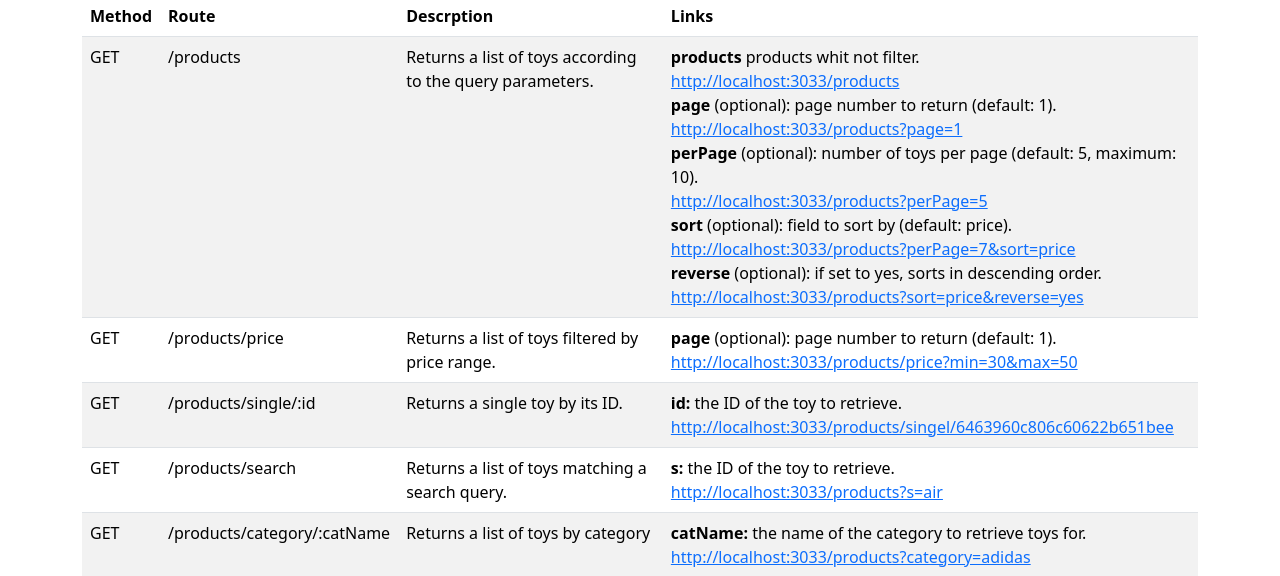
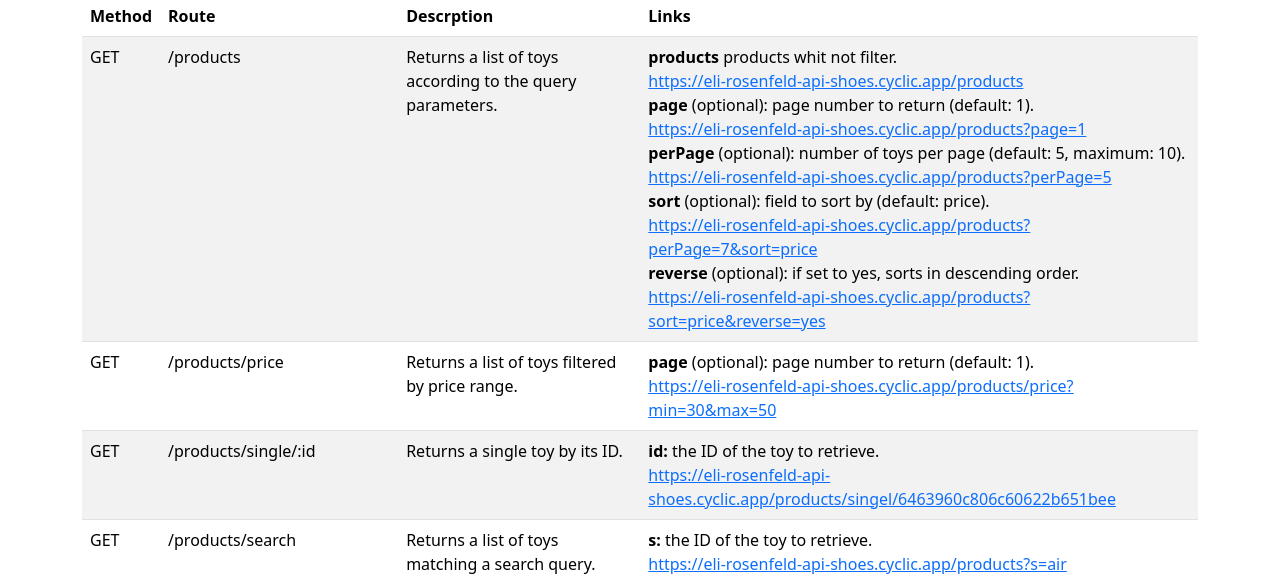
Before and after one commit to Rosenfeld99/shoes_API, a website: page public/index.html in a window 1280 px wide. Shown: the part 233-809 px from the top of the page. Drawn offline with nearby package versions, Linux system fonts and the light colour scheme.

Commit message:
Add files via upload

```diff
--- a/public/index.html
+++ b/public/index.html
@@ -29,23 +29,23 @@
           <td>
               <b>products</b> products whit not filter.
             <br>
-              <a href="/products">http://localhost:3033/products </a>
+              <a href="/products">https://eli-rosenfeld-api-shoes.cyclic.app/products </a>
             <br>
               <b>page</b> (optional): page number to return (default: 1).
             <br>
-              <a href="/products?page=1">http://localhost:3033/products?page=1 </a>
+              <a href="/products?page=1">https://eli-rosenfeld-api-shoes.cyclic.app/products?page=1 </a>
             <br/>
               <b>perPage</b> (optional): number of toys per page (default: 5, maximum: 10).
             <br>
-              <a href="/products?perPage=5">http://localhost:3033/products?perPage=5</a>
+              <a href="/products?perPage=5">https://eli-rosenfeld-api-shoes.cyclic.app/products?perPage=5</a>
             <br/>
               <b>sort</b> (optional): field to sort by (default: price).
             <br>
-              <a href="/products?perPage=7&sort=price">http://localhost:3033/products?perPage=7&sort=price</a>
+              <a href="/products?perPage=7&sort=price">https://eli-rosenfeld-api-shoes.cyclic.app/products?perPage=7&sort=price</a>
             <br>
               <b>reverse</b> (optional): if set to yes, sorts in descending order.
             <br/>
-              <a href="/products?perPage=7&sort=price">http://localhost:3033/products?sort=price&reverse=yes</a>
+              <a href="/products?perPage=7&sort=price">https://eli-rosenfeld-api-shoes.cyclic.app/products?sort=price&reverse=yes</a>
           </td>
         </tr>
         <tr>
@@ -55,7 +55,7 @@
           </td>
           <td><b>page</b> (optional): page number to return (default: 1).
             <br>
-            <a href="/products/price?max=500&min=300"> http://localhost:3033/products/price?min=30&max=50 </a>
+            <a href="/products/price?max=500&min=300"> https://eli-rosenfeld-api-shoes.cyclic.app/products/price?min=30&max=50 </a>
         </tr>
         <tr>
           <td>GET</td>
@@ -64,7 +64,7 @@
           </td>
           <td><b>id:</b> the ID of the toy to retrieve.
             <br>
-            <a href="/products/single/id"> http://localhost:3033/products/singel/6463960c806c60622b651bee </a>
+            <a href="/products/single/id"> https://eli-rosenfeld-api-shoes.cyclic.app/products/singel/6463960c806c60622b651bee </a>
         </tr>
         <tr>
           <td>GET</td>
@@ -73,7 +73,7 @@
           </td>
           <td><b>s:</b> the ID of the toy to retrieve.
             <br>
-            <a href="/products?s=air"> http://localhost:3033/products?s=air </a>
+            <a href="/products?s=air"> https://eli-rosenfeld-api-shoes.cyclic.app/products?s=air </a>
         </tr>
         <tr>
           <td>GET</td>
@@ -82,7 +82,7 @@
           </td>
           <td><b>catName:</b> the name of the category to retrieve toys for.
             <br>
-            <a href="/products?category=adidas"> http://localhost:3033/products?category=adidas </a>
+            <a href="/products?category=adidas"> https://eli-rosenfeld-api-shoes.cyclic.app/products?category=adidas </a>
         </tr>
         <tr>
           <td>POST</td>
```
